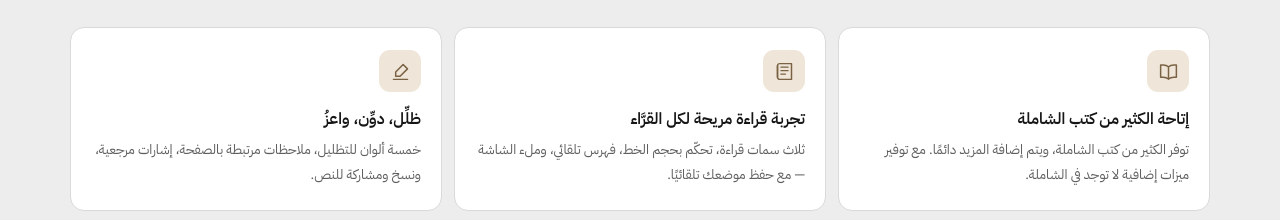
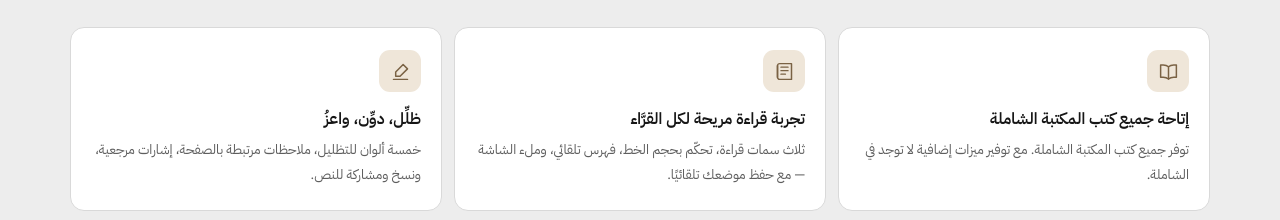
Before and after one commit to ahmed-samir-mdd/iqra-aly, a plain HTML site: page index.html in a window 1280 px wide. Shown: the part 1650-1870 px from the top of the page. Drawn offline with Linux system fonts and the light colour scheme.

Commit message:
Update index.html

```diff
--- a/index.html
+++ b/index.html
@@ -249,8 +249,8 @@
                 <path d="M12 6.5v14"/>
               </svg>
             </span>
-            <h3>إتاحة الكثير من كتب الشاملة</h3>
-            <p>توفر الكثير من كتب الشاملة، ويتم إضافة المزيد دائمًا. مع توفير ميزات إضافية لا توجد في الشاملة.</p>
+            <h3>إتاحة جميع كتب المكتبة الشاملة</h3>
+            <p>توفر جميع كتب المكتبة الشاملة. مع توفير ميزات إضافية لا توجد في الشاملة.</p>
           </article>
 
           <article class="feature-card" data-reveal style="--d:60ms">
```
